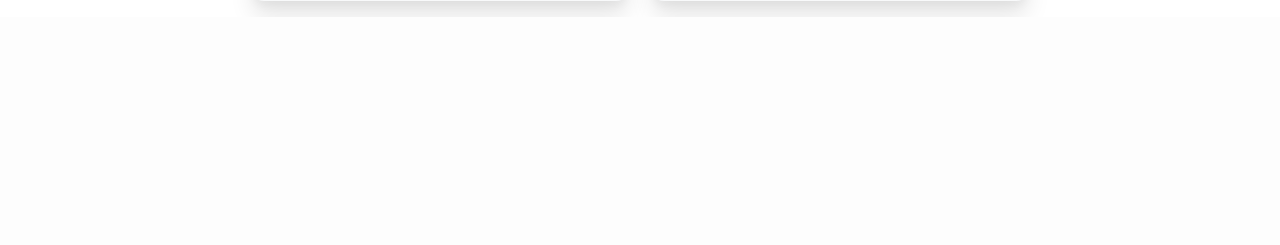
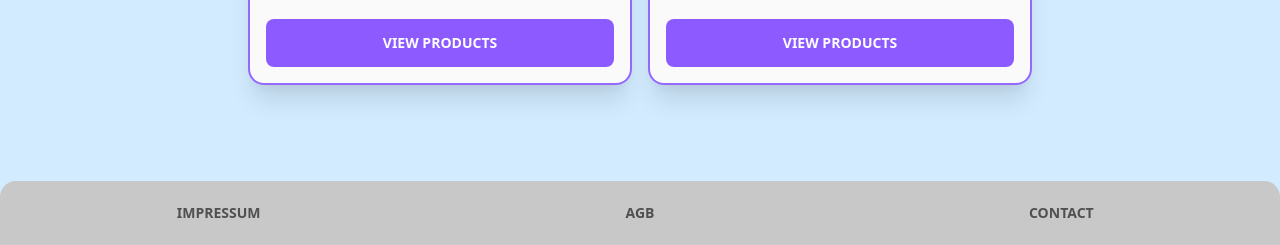
Before and after one commit to JaysonHayson/Single_Page_Application, a PHP site: page / in a window 1280 px wide. Shown: the part 943-1188 px from the top of the page. Before the commit the page ends 957 px from the top, so only its background shows below. Run offline with PHP 8.4, Linux system fonts and the light colour scheme; some libraries are stand-ins or nearby versions.

Commit message:
cssColor

```diff
--- a/Frontend/color-schemes.css
+++ b/Frontend/color-schemes.css
@@ -1,17 +1,21 @@
 :root {
-  --background-color: #ffffff;
-  --text-color: #000000;
-  --primary-color: #1a73e8;
-  --secondary-color: #e8eaf6;
-  --card-background-color: #f8f9fa;
+  --background-color: rgb(210, 235, 255);
+  --text-color: rgb(80, 80, 80);
+  --primary-color: rgba(140, 90, 255,0.9);
+  --secondary-color: rgb(200, 200, 200);
+  --card-background-color: rgb(250, 250, 250);
+  --button-background-color: rgba(140, 90, 255, 1);
+  --button-bg-hover: rgba(140, 90, 255, 0.8);
 }
 
 .dark-mode {
-  --background-color: #121212;
-  --text-color: #e0e0e0;
-  --primary-color: #bb86fc;
-  --secondary-color: #333;
-  --card-background-color: #1f1f1f;
+  --background-color: rgb(6, 20, 30);
+  --text-color: rgb(235, 235, 235);
+  --primary-color: rgba(70, 35, 160, 0.9);
+  --secondary-color: rgb(70, 70, 70);
+  --card-background-color: rgb(40, 40, 40);
+  --button-background-color: rgba(105, 60, 195, 0.8);
+  --button-bg-hover: rgba(105, 60, 195, 1);
 }
 
 body {
@@ -19,18 +23,41 @@ body {
   color: var(--text-color);
 }
 
-.navbar {
+header {
   background-color: var(--primary-color);
+}
+
+footer{
+  background-color: var(--secondary-color);
+}
+
+.menu{
+  background-color: var(--secondary-color);
+}
+
+span.dark, a.btn{
+  color: var(--text-color)
+}
+
+div.shoppingCart{
+  background-color: var(--background-color);
+  color: var(--text-color);
 }
 
 .card {
   background-color: var(--card-background-color);
   color: var(--text-color);
+  border: solid 2px var(--primary-color)
 }
 
-.btn-primary {
-  background-color: var(--primary-color);
-  border-color: var(--primary-color);
+button.btn {
+  background-color: var(--button-background-color);
+  border: none;
+}
+
+button.btn:hover {
+  background-color: var(--button-bg-hover);
+  border: none;
 }
 
 .input-bordered {
@@ -44,7 +71,7 @@ body {
 }
 
 .hover-effect:hover {
-  box-shadow: 0 10px 20px rgba(255, 255, 255, 0.3),
-    0 6px 6px rgba(255, 255, 255, 0.1);
+  box-shadow: 0 10px 20px rgba(140, 90, 255, 0.3),
+    0 6px 6px rgba(255, 255, 255, 0.2);
   transition: box-shadow 0.1s ease-in-out;
 }
--- a/Frontend/index.html
+++ b/Frontend/index.html
@@ -14,42 +14,50 @@
       href="https://cdn.jsdelivr.net/npm/daisyui@2.1.0/dist/full.css"
       rel="stylesheet"
     />
+    <link
+      href="https://fonts.googleapis.com/css2?family=Material+Symbols+Outlined:opsz,wght,FILL,GRAD@24,400,0,0"
+      rel="stylesheet"
+    />
   </head>
+
   <body class="text-white">
     <!-- Navigation Bar -->
-    <div class="navbar bg-base-300 mb-4">
+  <header class="mb-4 pt-2 rounded-b-2xl">
+    <div class="navbar">
       <div class="flex-1 px-2 lg:flex:none">
-        <a class="text-lg font-bold">OTTO</a>
+        <a class="text-2xl font-bold pl-5">OTTO</a>
       </div>
       <div class="flex justify-end flex-1 px-2">
         <div class="flex items-stretch">
-          <a class="btn btn-ghost rounded-btn" onclick="showLogin()">Login</a>
-          <a class="btn btn-ghost rounded-btn" onclick="showRegister()"
-            >Register</a
-          >
-          <button class="btn btn-ghost ml-auto" onclick="toggleCart()">
-            Cart
+          <button class="w-12 h-12 pt-1 rounded-full bg-pink-400 mx-5" onclick="toggleCart()">
+            <span class="material-symbols-outlined">
+              shopping_cart
+              </span>
           </button>
 
           <div class="dropdown dropdown-end">
-            <div tabindex="0" role="button" class="btn btn-ghost rounded-btn">
-              Menu
+            <div tabindex="0" role="button" class="mx-10">
+              <div class="bg-gray-500 rounded-full w-12 h-12 p-3">
+                <span class="material-symbols-outlined">
+                  person
+                  </span>
               </div>
+            </div>
+
             <ul
               tabindex="0"
-              class="menu dropdown-content z-[1] p-2 shadow bg-base-100 rounded-box w-52 mt-4"
+              class="menu dropdown-content z-[1] p-2 shadow rounded-box w-52 mt-4"
             >
               <li>
-                <input
-                  type="text"
-                  placeholder="Search"
-                  class="input input-bordered w-full"
-                  oninput="searchItems(this.value)"
-                />
+                <a class="btn btn-ghost rounded-btn" onclick="showLogin()">Login</a>
               </li>
+              <li>
+                <a class="btn btn-ghost rounded-btn" onclick="showRegister()">Register</a>
+              </li>
+              <li>
                 <div class="form-control">
                   <label class="label cursor-pointer">
-                  <span class="label-text">Contrast</span>
+                    <span class="dark">Dark</span> &nbsp
                     <input
                       type="checkbox"
                       class="toggle"
@@ -57,20 +65,33 @@
                     />
                   </label>
                 </div>
+              </li>
             </ul>
           </div>
         </div>
       </div>
     </div>
+    <div class="flex justify-center flex-1 px-32 pb-4 pt-3">
+      <input
+      type="text"
+      placeholder="Search"
+      class="input input-bordered w-full "
+      oninput="searchItems(this.value)"
+    />
+    </div>
+  </header>
 
     <!-- Main content -->
-    <div id="cartOverlay" class="fixed inset-0 overflow-y-auto z-50 hidden">
     <div
-        class="max-w-md mx-auto p-4 bg-gray-900 rounded absolute inset-0 m-auto flex flex-col items-center justify-center"
+    id="cartOverlay"
+    class="fixed inset-0 bg-gray-800 bg-opacity-75 overflow-y-auto z-50 hidden">
+      <div
+        class="shoppingCart max-w-md mx-auto p-4 rounded absolute inset-0 m-auto flex flex-col items-center justify-center"
       >
-        <h2 class="text-xl font-bold mb-4 text-white">Shopping Cart</h2>
+        <h2 class="text-xl font-bold mb-4">Shopping Cart</h2>
         <div id="cartList" class="mb-4"></div>
-        <p class="text-lg font-bold text-white">
+        <p class="border-solid border mb-2"></p>
+        <p class="text-lg font-bold mb-2">
           Total: $<span id="cartTotal">0.00</span>
         </p>
         <div class="btn-group">
@@ -83,6 +104,8 @@
         </div>
       </div>
     </div>
+
+  <main>
     <div class="container mx-auto p-4 grid place-items-center gap-x-40">
       <!-- Category List -->
       <div
@@ -108,5 +131,16 @@
     </div>
 
     <script src="app.js"></script>
+  </main>
+
+  <footer class="mt-20 rounded-t-2xl">
+    <div class="navbar">
+      <div class="flex flex-1 justify-center ">
+        <a class="btn btn-ghost rounded-btn mx-10" onclick="">Impressum</a>
+        <a class="btn btn-ghost rounded-btn mx-10" onclick="">AGB</a>
+        <a class="btn btn-ghost rounded-btn mx-10" onclick="">Contact</a>
+      </div>
+    </div>
+  </footer>
   </body>
 </html>
```
Lines whose indentation alone changed are shown as unchanged.
